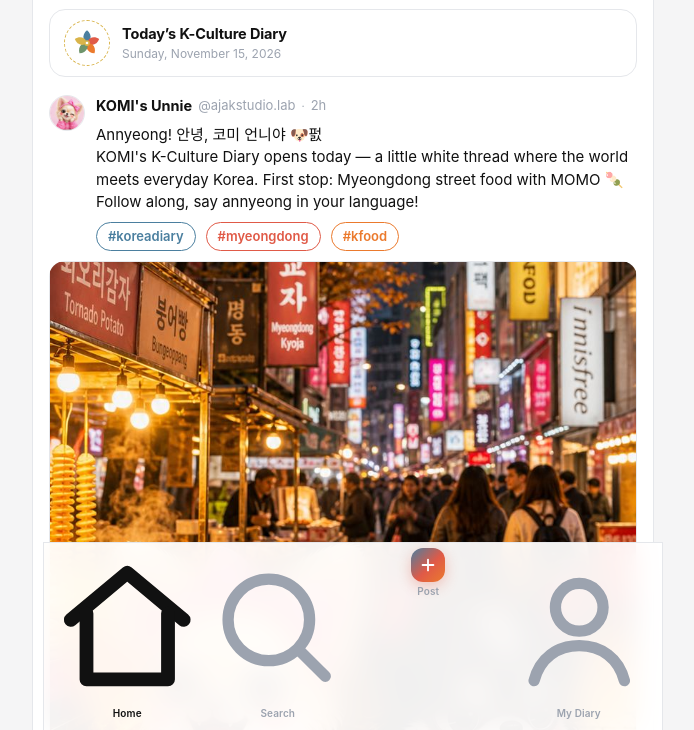
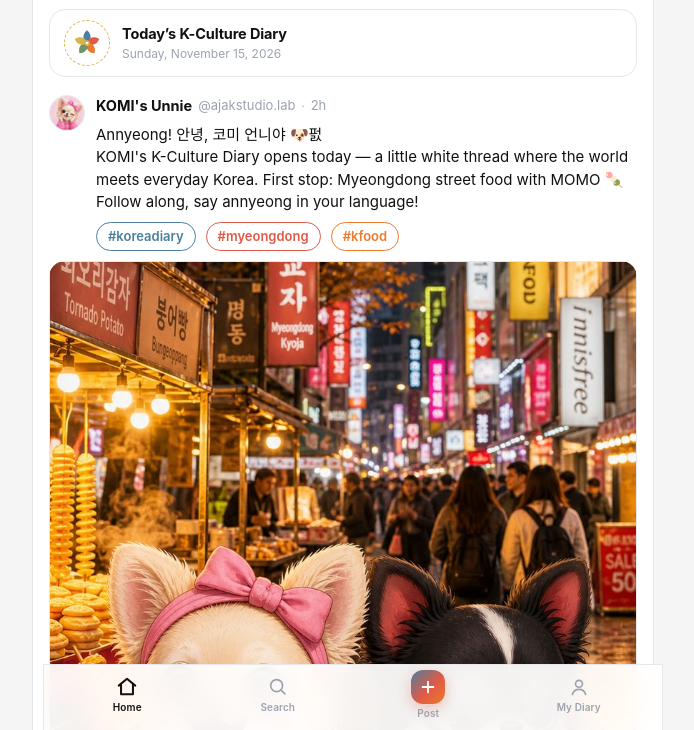
Before and after one commit to ajak-75/KOMI-Diary, a plain HTML site: page index.html in a window 1280 px wide. Shown: the part 70-800 px from the top of the page, without its empty margins (297-991 px from the left). Drawn offline with Linux system fonts and the light colour scheme.

Commit message:
Fix oversized tab bar icons: set explicit 22px SVG size; SW v5

```diff
--- a/styles.css
+++ b/styles.css
@@ -255,6 +255,7 @@ svg { display: block; }
   display: flex; flex-direction: column; align-items: center; gap: 2px;
   padding: 5px 0 3px; color: var(--ink-3); border-radius: 12px;
 }
+.tab .tab-ico { width: 22px; height: 22px; }
 .tab .tab-label { font-size: 10px; font-weight: 600; letter-spacing: .01em; }
 .tab.is-active { color: var(--ink); }
 .tab.is-active .tab-ico { stroke-width: 2.2; }
```
